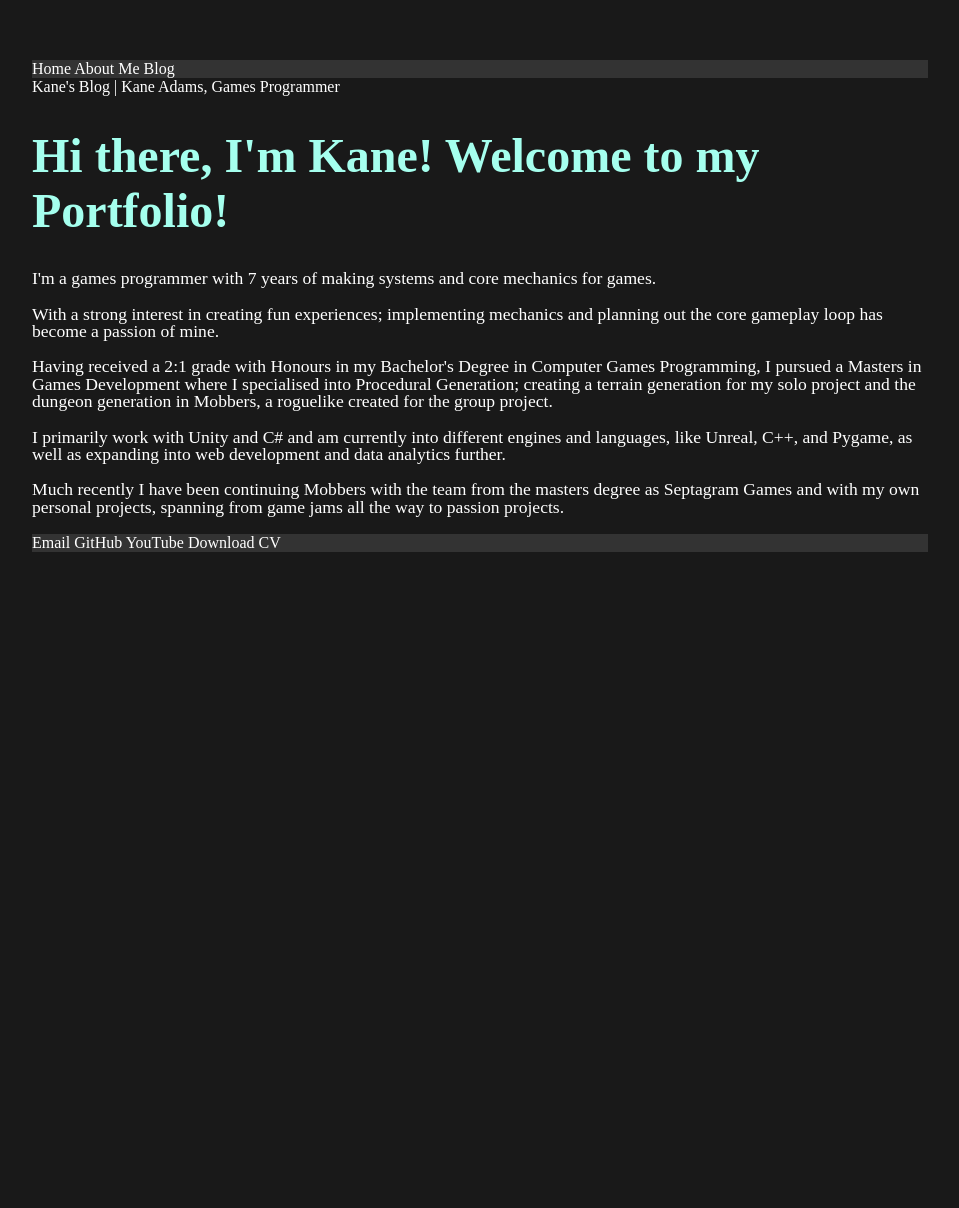
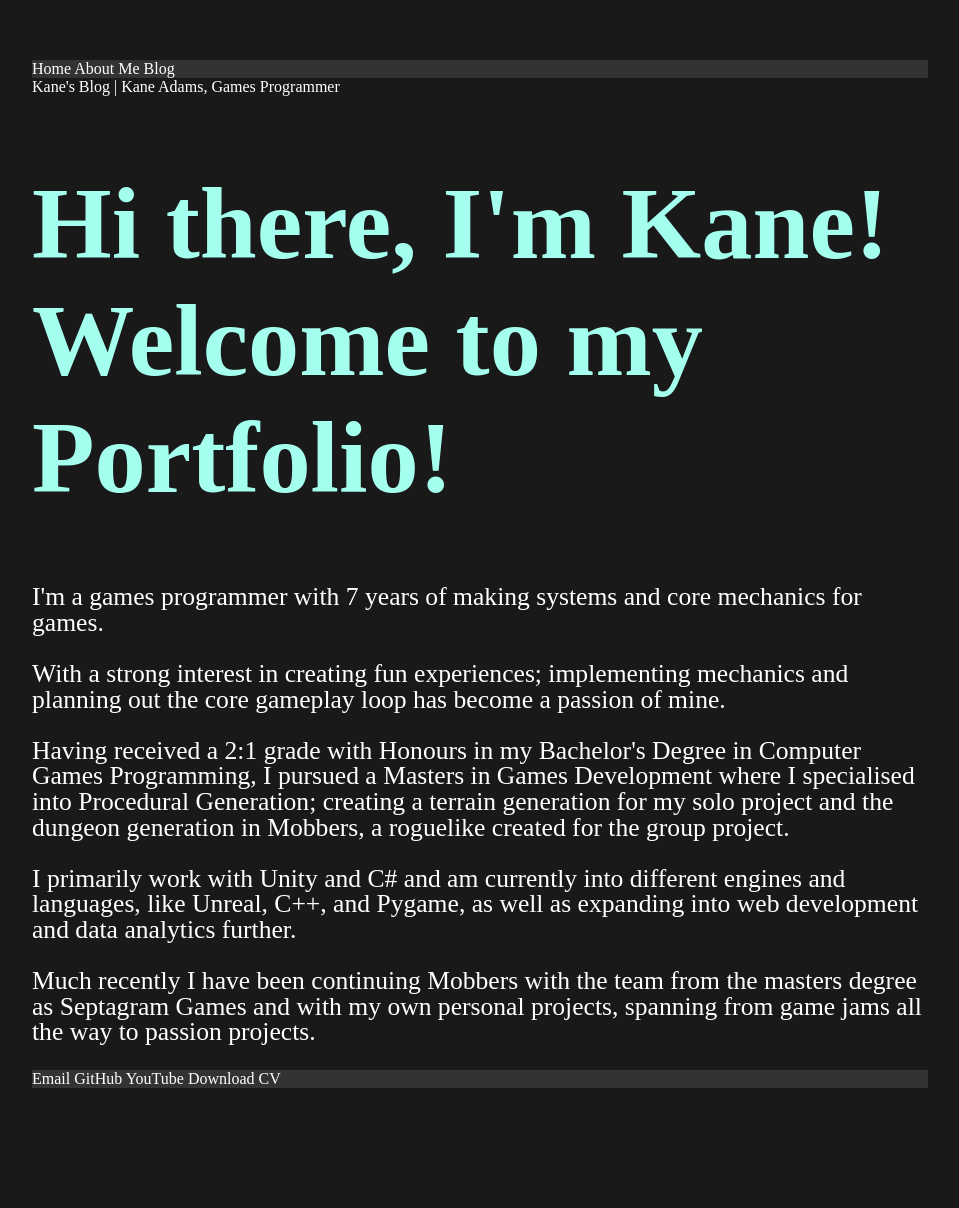
Before and after one commit to KaneAdams-Dev/KaneAdams-Dev.github.io, a Jekyll site: the page built from index.html, in a window 1280 px wide. Shown: the whole page, without its empty margins (160-1119 px from the left). Built offline with Jekyll 4.4.1, drawn with Linux system fonts in a browser that asks for light colours; Markdown is read by kramdown in place of the engine named in the settings; before the commit the page ends 900 px from its top, so only the background shows below that.

Commit message:
Title Removal

```diff
--- a/Projects/Mobbers.html
+++ b/Projects/Mobbers.html
@@ -7,7 +7,6 @@ title: Mobbers | Lead Programmer
 <html lang="en">
     <head>
         <link rel="stylesheet" type="text/css" href="/css/style.css">
-        {{ page.title }}
     </head>
 
     <body>
--- a/css/style.css
+++ b/css/style.css
@@ -72,13 +72,13 @@ a:hover {
 }
 
 h1 {
-    font-size: 3em;
+    font-size: 8vw;
     font: 'Helvetica', 'Arial', 'Sans-Serif';
     color: #A5FFEE;
 }
 
 p {
-    font-size: 1.1em;
+    font-size: 2vw;
     line-height: 1em;
     color: #FFFFFF;
 }
@@ -110,6 +110,8 @@ video{
 button{
     color:#333b3a;
     background-color: #A5FFEE;
+    width: 100%;
+
 }
 
 .Gallery{
```
